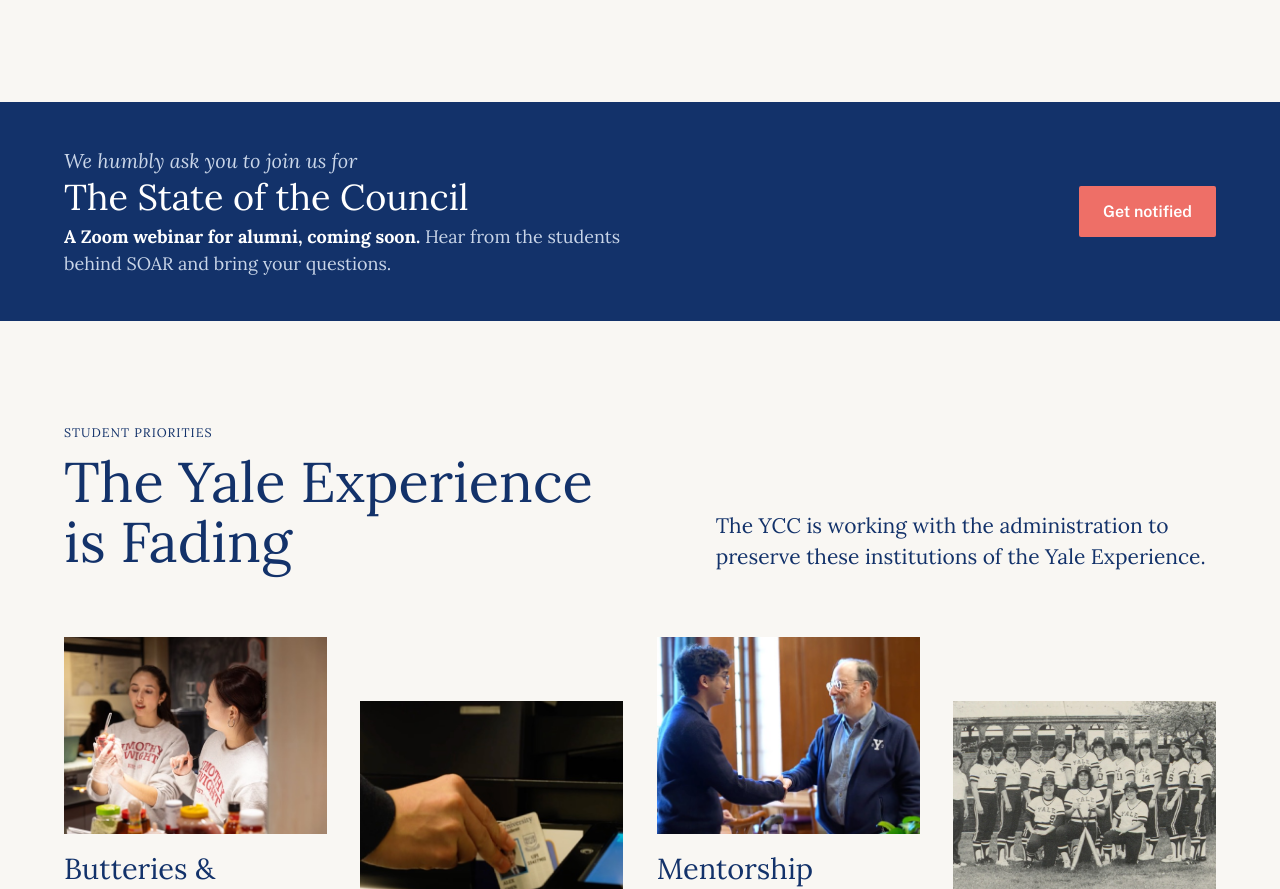
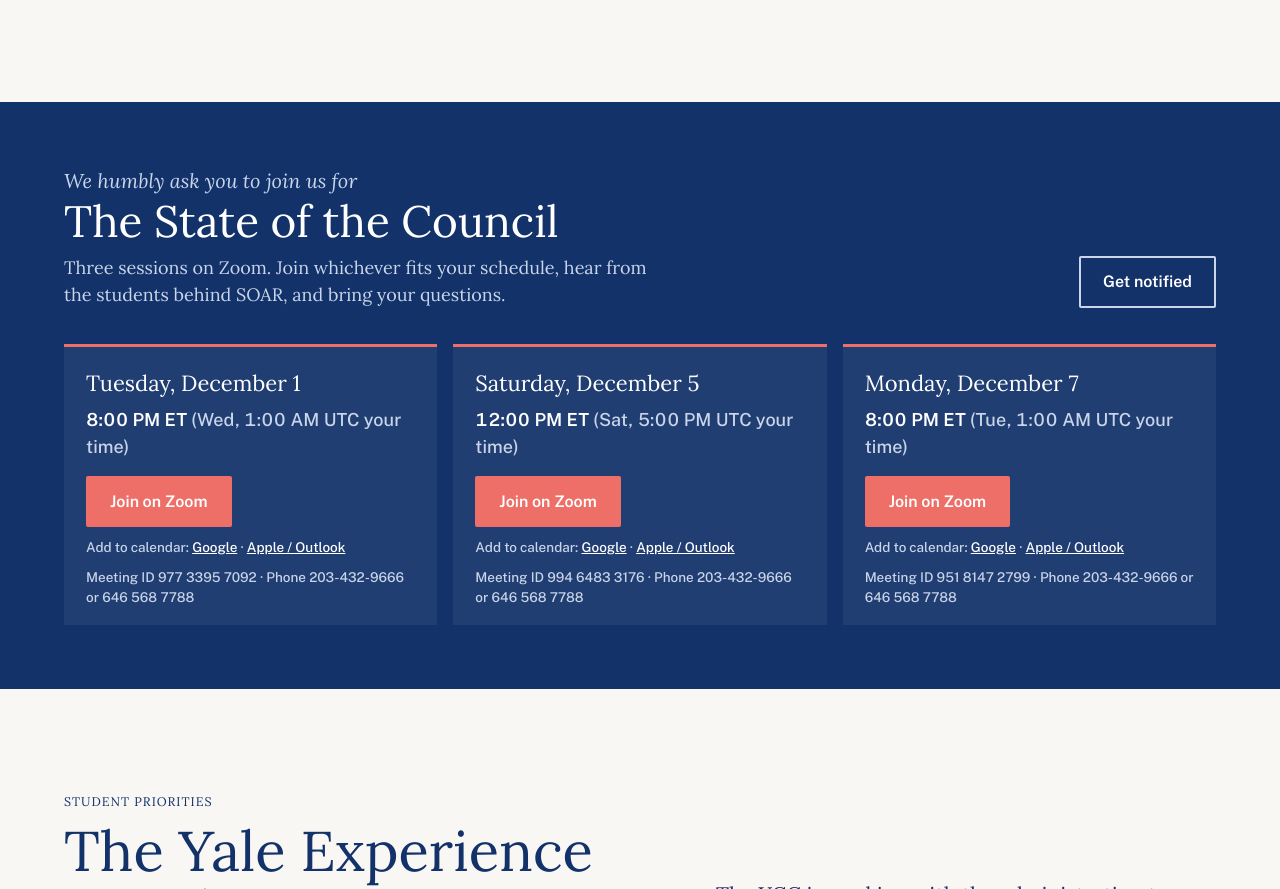
Before and after one commit to yaf-coder/soar, a plain HTML site: page index.html in a window 1280 px wide. Shown: the part 698-1587 px from the top of the page. Drawn offline with nearby package versions, Linux system fonts and the light colour scheme.

Commit message:
Add State of the Council schedule with Zoom and calendar links
Co-Authored-By: Claude Opus 5.5 <noreply@anthropic.com>

```diff
--- a/index.html
+++ b/index.html
@@ -114,14 +114,26 @@ h1 { font-size: clamp(46px, min(8vw, 10vh), 92px); font-weight: 500; line-height
   .landing { padding-top: 76px; } /* keep the title clear of the Donate button */
 }
 
-/* Webinar invite: one navy strip between the landing and the priorities */
-.invite { background: var(--navy); color: #fff; padding-block: clamp(28px, 3.6vw, 44px); }
-.invite .inner { display: flex; flex-wrap: wrap; align-items: center; justify-content: space-between; gap: 20px 40px; }
+/* State of the Council: navy band with the three sessions side by side */
+.invite { background: var(--navy); color: #fff; padding-block: clamp(36px, 5vw, 64px); }
+.invite-head { display: flex; flex-wrap: wrap; align-items: flex-end; justify-content: space-between; gap: 20px 40px; }
 .invite .ask-line { font-style: italic; font-size: clamp(17px, 1.8vw, 20px); color: #c9d5e8; margin: 0 0 2px; }
-.invite h2 { color: #fff; font-size: clamp(26px, 3vw, 36px); margin: 0; }
-.invite p { color: #c9d5e8; margin-top: 6px; max-width: 34em; }
-.invite .when { color: #fff; font-weight: 700; }
-.invite .btn { background: var(--coral); border-color: var(--coral); color: #fff; white-space: nowrap; }
+.invite h2 { color: #fff; font-size: clamp(30px, 3.6vw, 44px); margin: 0; }
+.invite-head p:not(.ask-line) { color: #c9d5e8; margin-top: 8px; max-width: 34em; }
+.invite .btn { white-space: nowrap; }
+.invite .notify { background: transparent; border-color: #c9d5e8; color: #fff; }
+.sessions { list-style: none; margin: clamp(24px, 3vw, 36px) 0 0; padding: 0; display: grid; grid-template-columns: repeat(3, minmax(0, 1fr)); gap: 16px; }
+.session { border-top: 3px solid var(--coral); background: rgba(255, 255, 255, .06); padding: 20px 22px 18px; display: flex; flex-direction: column; gap: 6px; }
+.session .day { font-size: 22px; color: #fff; }
+.session .time { font-family: "Public Sans", system-ui, sans-serif; font-weight: 600; color: #fff; font-variant-numeric: tabular-nums; }
+.session .local { font-weight: 400; color: #c9d5e8; }
+.session .join { align-self: flex-start; margin-top: 10px; background: var(--coral); border-color: var(--coral); color: #fff; }
+.session .cal, .session .dial { font-family: "Public Sans", system-ui, sans-serif; font-size: 13.5px; color: #c9d5e8; margin-top: 4px; }
+.session .cal a { color: #fff; }
+.session.past { opacity: .55; }
+.session.past .join { display: none; }
+.session.past .day::after { content: " · ended"; font-size: 15px; color: #c9d5e8; }
+@media (max-width: 860px) { .sessions { grid-template-columns: 1fr; } }
 
 /* 2. Priorities: three across, staggered */
 .trio { display: grid; grid-template-columns: repeat(4, 1fr); gap: clamp(20px, 2.6vw, 36px); margin-top: clamp(32px, 5vw, 64px); align-items: start; }
@@ -205,16 +217,40 @@ h1 { font-size: clamp(46px, min(8vw, 10vh), 92px); font-weight: 500; line-height
   </div>
 </section>
 
-<!-- Webinar invite. Not scheduled yet: the button points to the SOAR sign-up form for now.
-     Once it is scheduled, put the date in .when and swap the href for the Zoom registration link. -->
+<!-- State of the Council: three Zoom sessions. Times are stored in UTC in data-start; the script shows each viewer's local time and marks past sessions. -->
 <section class="invite" id="webinar">
   <div class="inner">
-    <div>
-      <p class="ask-line">We humbly ask you to join us for</p>
-      <h2>The State of the Council</h2>
-      <p><span class="when">A Zoom webinar for alumni, coming soon.</span> Hear from the students behind SOAR and bring your questions.</p>
+    <div class="invite-head">
+      <div>
+        <p class="ask-line">We humbly ask you to join us for</p>
+        <h2>The State of the Council</h2>
+        <p>Three sessions on Zoom. Join whichever fits your schedule, hear from the students behind SOAR, and bring your questions.</p>
+      </div>
+      <a class="btn notify" href="https://docs.google.com/forms/d/e/1FAIpQLSc6VM24k6OG_Eb18QbZz6-rW_D-_8MGqMkJ60OZex1qTrxAsA/viewform" target="_blank" rel="noopener">Get notified</a>
     </div>
-    <a class="btn" href="https://docs.google.com/forms/d/e/1FAIpQLSc6VM24k6OG_Eb18QbZz6-rW_D-_8MGqMkJ60OZex1qTrxAsA/viewform" target="_blank" rel="noopener">Get notified</a>
+    <ul class="sessions">
+      <li class="session" data-start="2026-12-02T01:00:00Z">
+        <p class="day">Tuesday, December 1</p>
+        <p class="time">8:00 PM ET <span class="local"></span></p>
+        <a class="btn join" href="https://yale.zoom.us/j/97733957092" target="_blank" rel="noopener">Join on Zoom</a>
+        <p class="cal">Add to calendar: <a href="https://calendar.google.com/calendar/render?action=TEMPLATE&text=The%20State%20of%20the%20Council%20%28Yale%20College%20Council%29&dates=20261202T010000Z/20261202T020000Z&details=Join%20on%20Zoom%3A%20https%3A//yale.zoom.us/j/97733957092%0AMeeting%20ID%3A%20977%203395%207092%0APhone%3A%20203-432-9666%20or%20646%20568%207788%0A%0AHosted%20by%20the%20Yale%20College%20Council.&location=https%3A//yale.zoom.us/j/97733957092" target="_blank" rel="noopener">Google</a> · <a href="events/state-of-the-council-dec-1.ics">Apple / Outlook</a></p>
+        <p class="dial">Meeting ID 977 3395 7092 · Phone 203-432-9666 or 646 568 7788</p>
+      </li>
+      <li class="session" data-start="2026-12-05T17:00:00Z">
+        <p class="day">Saturday, December 5</p>
+        <p class="time">12:00 PM ET <span class="local"></span></p>
+        <a class="btn join" href="https://yale.zoom.us/j/99464833176" target="_blank" rel="noopener">Join on Zoom</a>
+        <p class="cal">Add to calendar: <a href="https://calendar.google.com/calendar/render?action=TEMPLATE&text=The%20State%20of%20the%20Council%20%28Yale%20College%20Council%29&dates=20261205T170000Z/20261205T180000Z&details=Join%20on%20Zoom%3A%20https%3A//yale.zoom.us/j/99464833176%0AMeeting%20ID%3A%20994%206483%203176%0APhone%3A%20203-432-9666%20or%20646%20568%207788%0A%0AHosted%20by%20the%20Yale%20College%20Council.&location=https%3A//yale.zoom.us/j/99464833176" target="_blank" rel="noopener">Google</a> · <a href="events/state-of-the-council-dec-5.ics">Apple / Outlook</a></p>
+        <p class="dial">Meeting ID 994 6483 3176 · Phone 203-432-9666 or 646 568 7788</p>
+      </li>
+      <li class="session" data-start="2026-12-08T01:00:00Z">
+        <p class="day">Monday, December 7</p>
+        <p class="time">8:00 PM ET <span class="local"></span></p>
+        <a class="btn join" href="https://yale.zoom.us/j/95181472799" target="_blank" rel="noopener">Join on Zoom</a>
+        <p class="cal">Add to calendar: <a href="https://calendar.google.com/calendar/render?action=TEMPLATE&text=The%20State%20of%20the%20Council%20%28Yale%20College%20Council%29&dates=20261208T010000Z/20261208T020000Z&details=Join%20on%20Zoom%3A%20https%3A//yale.zoom.us/j/95181472799%0AMeeting%20ID%3A%20951%208147%202799%0APhone%3A%20203-432-9666%20or%20646%20568%207788%0A%0AHosted%20by%20the%20Yale%20College%20Council.&location=https%3A//yale.zoom.us/j/95181472799" target="_blank" rel="noopener">Google</a> · <a href="events/state-of-the-council-dec-7.ics">Apple / Outlook</a></p>
+        <p class="dial">Meeting ID 951 8147 2799 · Phone 203-432-9666 or 646 568 7788</p>
+      </li>
+    </ul>
   </div>
 </section>
 
@@ -303,6 +339,18 @@ h1 { font-size: clamp(46px, min(8vw, 10vh), 92px); font-weight: 500; line-height
 
 <script>
   // After 15 seconds the arrow draws in beside the Donate button; after 30 seconds the button starts a gentle pulse.
+  // State of the Council: show each session in the viewer's own time zone, and mark sessions that have ended.
+  Array.prototype.forEach.call(document.querySelectorAll(".session"), function (el) {
+    var start = new Date(el.getAttribute("data-start"));
+    if (Date.now() > start.getTime() + 90 * 60 * 1000) el.classList.add("past");
+    try {
+      var zone = Intl.DateTimeFormat().resolvedOptions().timeZone;
+      if (zone && zone !== "America/New_York") {
+        el.querySelector(".local").textContent = "(" + start.toLocaleString([], { weekday: "short", hour: "numeric", minute: "2-digit", timeZoneName: "short" }) + " your time)";
+      }
+    } catch (e) {}
+  });
+
   var donate = document.getElementById("donate");
 
   // Named PostHog events for the key clicks, tagged with where on the page they happened.
@@ -311,6 +359,8 @@ h1 { font-size: clamp(46px, min(8vw, 10vh), 92px); font-weight: 500; line-height
     if (!a || !window.posthog) return;
     var where = a.id === "donate" ? "floating button" : (a.closest("section") || {}).id || "page";
     if (a.href.indexOf("givecampus.com") > -1) posthog.capture("donate_clicked", { location: where });
+    else if (a.href.indexOf("zoom.us") > -1) posthog.capture("zoom_join_clicked", { session: a.closest(".session").getAttribute("data-start") });
+    else if (a.href.indexOf("calendar.google.com") > -1 || a.href.indexOf(".ics") > -1) posthog.capture("calendar_add_clicked", { session: (a.closest(".session") || {}).getAttribute && a.closest(".session").getAttribute("data-start") });
     else if (a.href.indexOf("matchinggifts.com") > -1) posthog.capture("employer_matching_clicked", { location: where });
     else if (a.href.indexOf("docs.google.com/forms") > -1) posthog.capture("signup_clicked", { location: where });
   });
```
Also changed, not shown: 3 other files.
